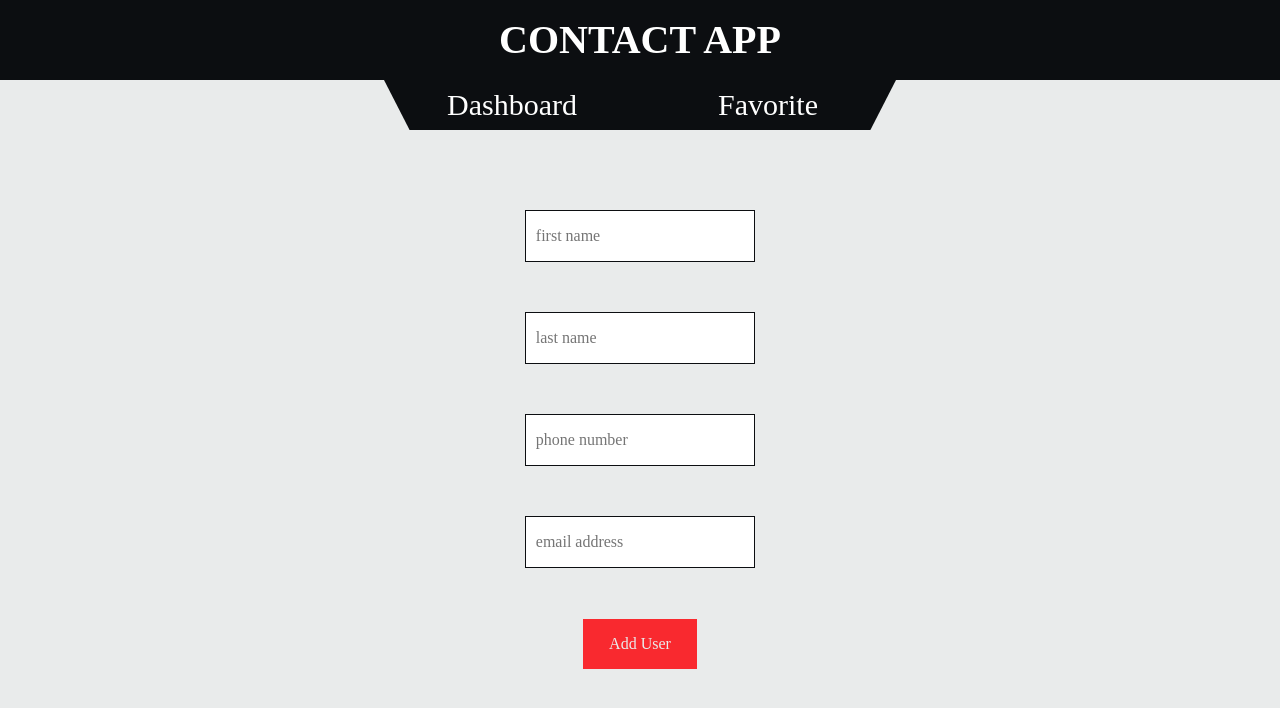
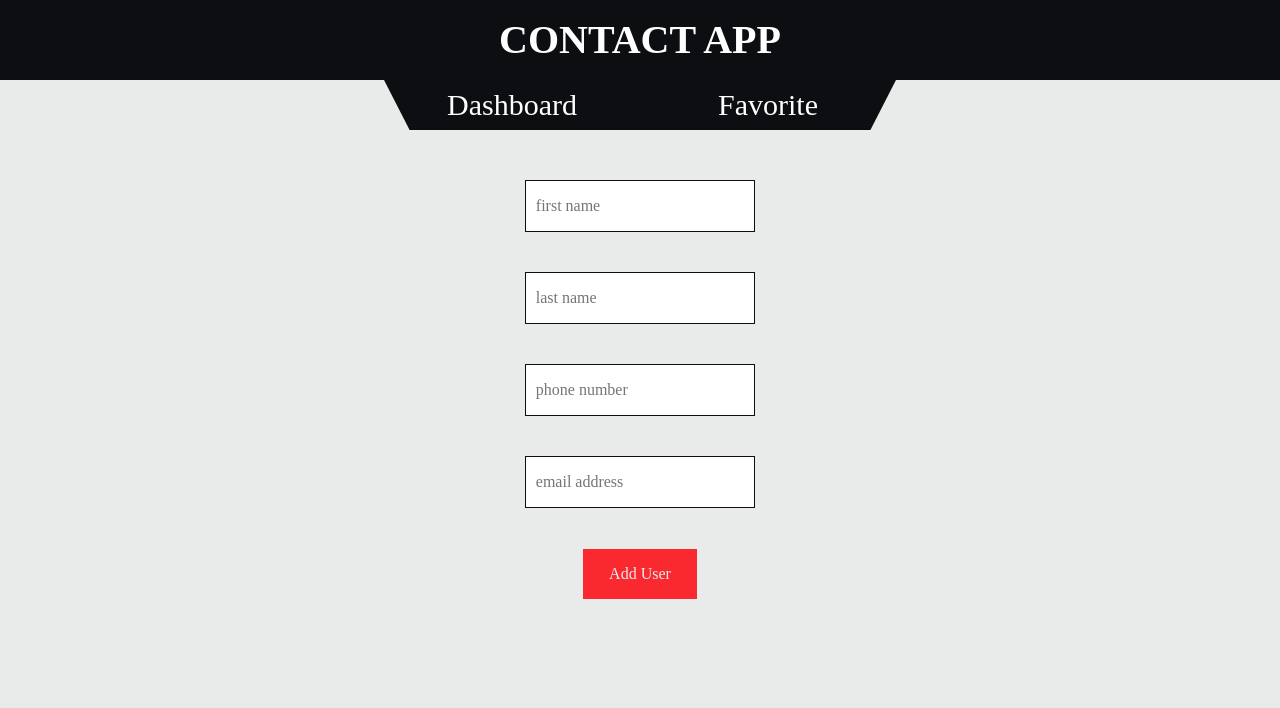
Before and after one commit to mateociric/contact-app, a React (Create React App) app: page /Create in a window 1280 px wide. Shown: the top 708 px of the page. Built offline with nearby package versions, Linux system fonts and the light colour scheme; a web font is replaced by a local one.

Commit message:
finifshing form validation for creating card

```diff
--- a/src/component/Create/Create.scss
+++ b/src/component/Create/Create.scss
@@ -2,7 +2,7 @@
 
 .create-card {
     width: 60%;
-    margin: 0 auto;
+    margin: 5rem auto;
     display: flex;
     flex-direction: column;
     align-items: center;
@@ -10,7 +10,7 @@
 
 input {
     width: 50%;
-    margin-top: 5rem;
+    //margin-top: 5rem;
     padding-left: 1rem;
     border: .1rem solid $col-header;
     font-family: $font-header;
@@ -20,8 +20,19 @@ input {
     outline: none;
 }
 
+label {
+    width: 70%;
+    height: 4rem;
+    display: flex;
+    justify-content: center;
+    align-items: center;
+    font-family: $font-header;
+    font-size: $font-input-size;
+    text-align: center;
+    color: $col-card;
+}
+
 button {
-    margin-top: 5rem;
     width: 25%;
     border: .1rem solid $col-bg;
     font-family: $font-header;
@@ -40,3 +51,7 @@ button {
         transform: scale(.95);
     }
 }
+
+.warning {
+    border: .1rem solid $col-card;
+}
--- a/src/component/Create/Create.tsx
+++ b/src/component/Create/Create.tsx
@@ -1,5 +1,6 @@
-import React, { ChangeEvent, useState } from 'react'
+import React, { useState } from 'react';
 import { TUser } from '../../model/card';
+import validateForm from './utility/form-validate';
 import './Create.scss';
 
 function Create() {
@@ -13,18 +14,20 @@ function Create() {
         id: 0,
     });
 
-    function submitHandler(event: any) {
+    function submitHandler(event: React.FormEvent) {
         event.preventDefault();
-        setNewUser(() => {
-            return {
-                photo: '',
-                name: event.target['firstName'].value,
-                surname: event.target['lastName'].value,
-                phoneNumber: event.target['phoneNumber'].value,
-                emailAddress: event.target['emailAddress'].value,
-                id: 0,
-            }
-        })
+        validateForm(document.querySelector('form')!)
+
+        //     setNewUser(() => {
+        //         return {
+        //             photo: '',
+        //             name: event.target['firstName'].value,
+        //             surname: event.target['lastName'].value,
+        //             phoneNumber: event.target['phoneNumber'].value,
+        //             emailAddress: event.target['emailAddress'].value,
+        //             id: 0,
+        //         }
+        //     })
     }
 
     console.log(newUser);
@@ -33,9 +36,13 @@ function Create() {
         <form onSubmit={submitHandler} className='create-card'>
             <img src="" alt="" />
             <input type="text" name='firstName' placeholder='first name' />
+            <label></label>
             <input type="text" name='lastName' placeholder='last name' />
+            <label></label>
             <input type="text" name='phoneNumber' placeholder='phone number' />
+            <label></label>
             <input type="text" name='emailAddress' placeholder='email address' />
+            <label></label>
             <button type='submit'>Add User</button>
         </form>
     )
--- /dev/null
+++ b/src/component/Create/utility/form-validate.tsx
@@ -0,0 +1,64 @@
+const validator: { [key: string]: any } = {
+    firstName: {
+        minLength: minLength(2),
+        maxLength: maxLength(20),
+    },
+    lastName: {
+        minLength: minLength(2),
+        maxLength: maxLength(20),
+    },
+    phoneNumber: {
+        minLength: minLength(9),
+        onlyNum: onlyNum,
+    },
+    emailAddress: {
+        onlyEmail: onlyEmail,
+    }
+}
+
+function minLength(length: number) {
+    return (input: HTMLInputElement) => {
+        input.className = '';
+        (input.nextElementSibling as HTMLElement).innerHTML = '';
+        if (input.value.trim().length < length) {
+            input.className = 'warning';
+            (input.nextElementSibling as HTMLElement).innerHTML = `Min. ${length} characters are required`;
+        }
+    }
+}
+function maxLength(length: number) {
+    return (input: HTMLInputElement) => {
+        if (input.value.trim().length > length) {
+            input.className = 'warning';
+            (input.nextElementSibling as HTMLElement).innerHTML = `Max. is ${length} characters`;
+        }
+    }
+}
+function onlyNum(input: HTMLInputElement) {
+    if (!input.value.match(/^[+][0-9]*$/g)) {
+        input.className = 'warning';
+        (input.nextElementSibling as HTMLElement).innerHTML = `Min. 9 numbers starting with + sign.`;
+    }
+}
+function onlyEmail(input: HTMLInputElement) {
+    input.className = '';
+    if (!input.value.match(/^[\w-\.]+@([\w-]+\.)+[\w-]{2,4}$/g)) {
+        input.className = 'warning';
+        (input.nextElementSibling as HTMLElement).innerHTML = `Invalid email address`;
+    }
+}
+
+function validateForm(formEl: HTMLFormElement) {
+    const arrOfFormInputs = [...formEl].filter(el => {
+        return el.tagName === 'INPUT';
+    });
+
+    arrOfFormInputs.forEach(el => {
+        const key = (el as HTMLInputElement).name;
+        for (let prop in validator[key]) {
+            console.log(validator[key][prop](el))
+        }
+    })
+}
+
+export default validateForm;
--- a/tsconfig.json
+++ b/tsconfig.json
@@ -1,6 +1,6 @@
 {
   "compilerOptions": {
-    "target": "es5",
+    "target": "ES2022",
     "lib": [
       "dom",
       "dom.iterable",
```
